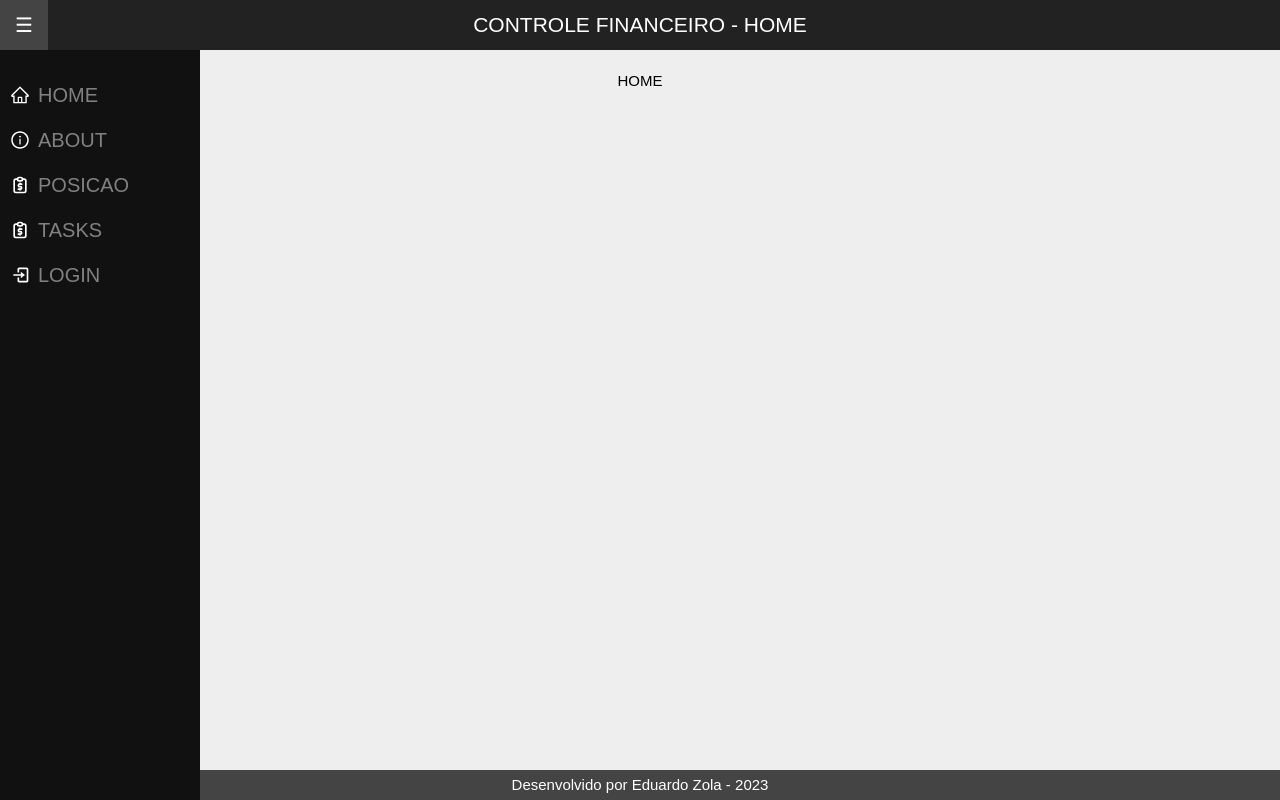
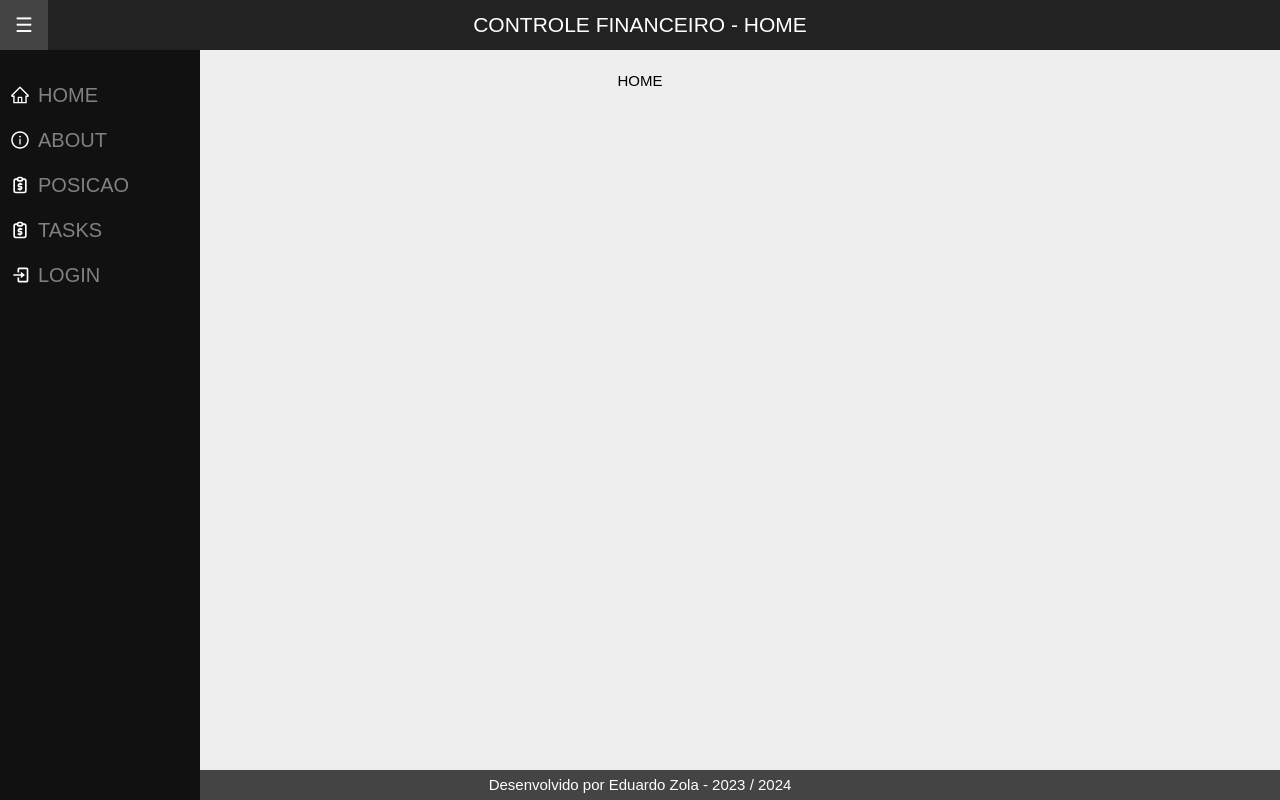
Before and after one commit to egzola/front, a Next.js app: page / in a window 1280 px wide. Built offline with nearby package versions, Linux system fonts and the light colour scheme.

Commit message:
3th commit

```diff
--- a/src/components/Layout.tsx
+++ b/src/components/Layout.tsx
@@ -29,7 +29,7 @@ export default function Layout(props:any) {
             </main>
 
             <footer>
-                Desenvolvido por Eduardo Zola - 2023
+                Desenvolvido por Eduardo Zola - 2023 / 2024
             </footer>
         </div>
   );
```
